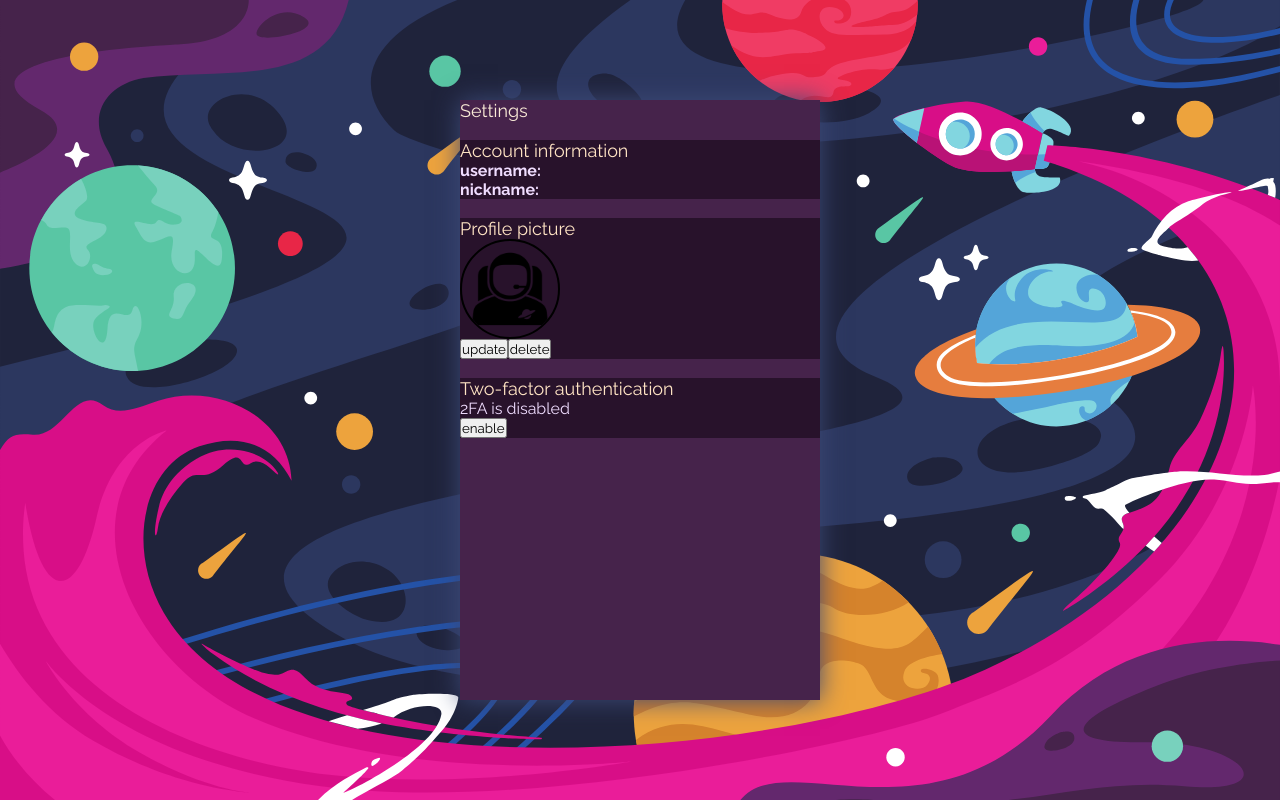
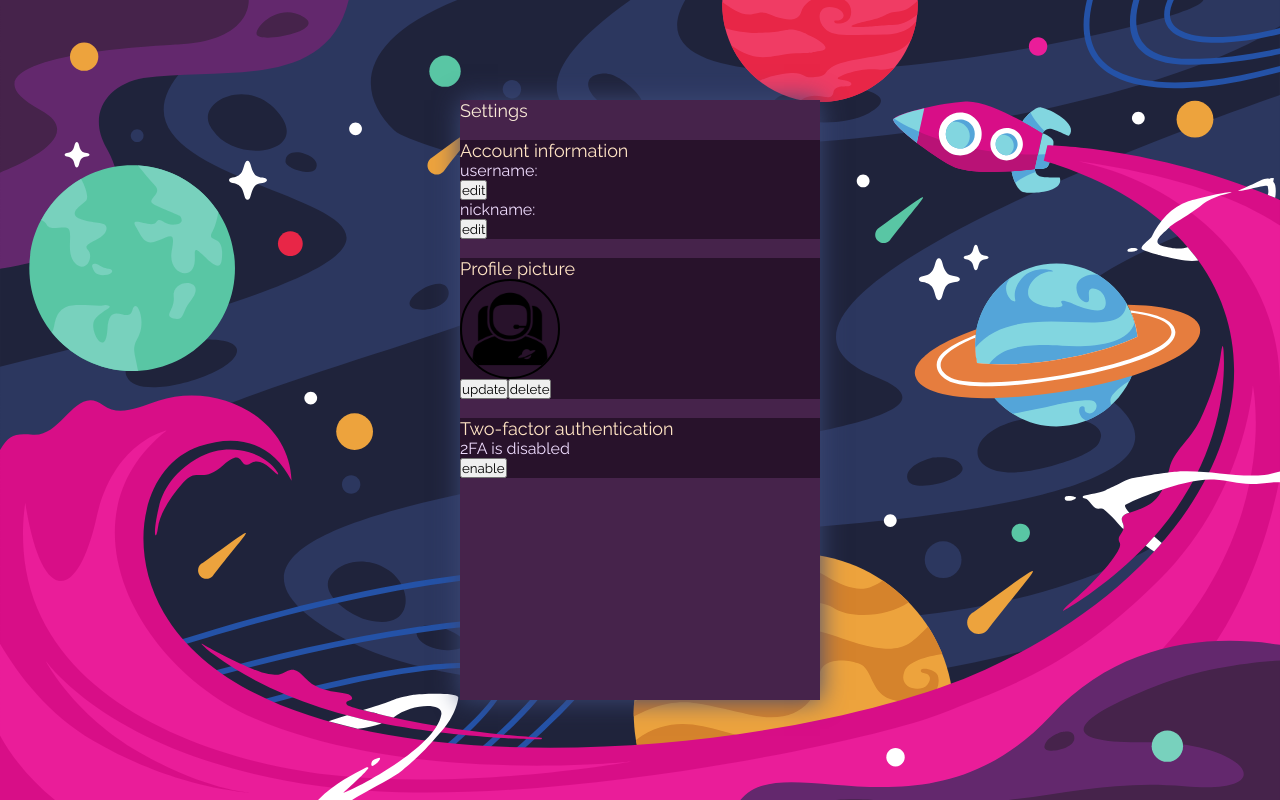
Before and after one commit to acharlas/42-transcendence, a React (Create React App) app in the folder front/react/: page /settings in a window 1280 px wide. Built offline with nearby package versions, Linux system fonts and the light colour scheme; no server answers.

Commit message:
settings for username/nickname

```diff
--- /dev/null
+++ b/front/react/src/settings/patchUserData.ts
@@ -0,0 +1,52 @@
+import axios from "axios";
+
+export interface PatchNicknameDto {
+  nickname: string;
+}
+export interface PatchUsernameDto {
+  username: string;
+}
+
+export const patchNickname = async (params: PatchNicknameDto): Promise<void> => {
+  console.log("patchnick service", { params });
+  return new Promise<void>((resolve, reject) => {
+    axios.patch(
+      "http://localhost:3333/users",
+      {
+        nickname: params.nickname
+      },
+      {
+        headers: { Authorization: `Bearer ` + window.sessionStorage.getItem("Token") }
+      },
+    )
+      .then((ret) => {
+        return resolve(ret.data);
+      })
+      .catch((err) => {
+        console.log({ err });
+        return reject(err);
+      });
+  });
+};
+
+export const patchUsername = async (params: PatchUsernameDto): Promise<void> => {
+  console.log("patchname service", { params });
+  return new Promise<void>((resolve, reject) => {
+    axios.patch(
+      "http://localhost:3333/users",
+      {
+        username: params.username
+      },
+      {
+        headers: { Authorization: `Bearer ` + window.sessionStorage.getItem("Token") }
+      },
+    )
+      .then((ret) => {
+        return resolve(ret.data);
+      })
+      .catch((err) => {
+        console.log({ err });
+        return reject(err);
+      });
+  });
+};
--- a/front/react/src/settings/settings.css
+++ b/front/react/src/settings/settings.css
@@ -21,33 +21,34 @@
 
 .settings__profile__picture__container {
   display: flex;
+  flex-wrap: nowrap;
   /* align-items: center; */
   /* margin: auto; */
-  width: 50%;
+  /* width: 50%; */
 }
 
 /* names */
 
 .settings__namewrap {
-  text-align: justify;
-  display: flex;
+
+  color: #f0ddff;
 }
 
-.settings__nameleft {
-  flex: 1;
-  text-align: left;
-
+.settings__name__title {
   color: #f0ddff;
-  font-weight: bold;
-  font-size: medium;
 }
 
-.settings__nameright {
-  flex: 1;
-  text-align: right;
+.settings__name__noedit {
+  color: #f0ddff;
+}
 
-  color: #f0ddff;
-  font-size: medium;
+.settings__name__edit {
+  color: #000000;
+  background: rgb(255, 203, 203);
+}
+
+.settings__name__edit__button {
+  color: #000000;
 }
 
 /* mfa */
--- a/front/react/src/settings/settings_component.tsx
+++ b/front/react/src/settings/settings_component.tsx
@@ -2,11 +2,11 @@ import React, { useEffect, useState } from "react";
 import { useNavigate } from "react-router-dom";
 
 import { getUserData } from "./getUserData"
+import { patchUsername, patchNickname } from "./patchUserData"
 import mfaService from "../mfa/mfa-service";
 import defaultPicture from "../image/defaultPicture.png"
 import "./settings.css"
-// import "../style.css"
-
+import "../style.css"
 
 export default function Profile() {
   const navigate = useNavigate();
@@ -22,6 +22,10 @@ export default function Profile() {
   // State variables
   const [username, setUsername] = useState("");
   const [nickname, setNickname] = useState("");
+  const [newUsername, setNewUsername] = useState("");
+  const [newNickname, setNewNickname] = useState("");
+  const [editingUsername, setEditingUsername] = useState(false);
+  const [editingNickname, setEditingNickname] = useState(false);
   const [mfaEnabled, setMfaEnabled] = useState(false);
 
   useEffect(() => {
@@ -42,6 +46,43 @@ export default function Profile() {
     };
     fetchUserData();
   });
+
+  // NAMES
+  const editUsername = async (event: React.MouseEvent<HTMLButtonElement>) => {
+    event.preventDefault();
+    patchUsername({ username: newUsername });
+    setEditingUsername(false);
+    setNewUsername("");
+  }
+  const editNickname = async (event: React.MouseEvent<HTMLButtonElement>) => {
+    event.preventDefault();
+    patchNickname({ nickname: newNickname });
+    setEditingNickname(false);
+    setNewNickname("");
+  }
+
+  const startEditingUsername = async (event: React.MouseEvent<HTMLButtonElement>) => {
+    setEditingUsername(true);
+  }
+  const startEditingNickname = async (event: React.MouseEvent<HTMLButtonElement>) => {
+    setEditingNickname(true);
+  }
+
+  const stopEditingUsername = async (event: React.MouseEvent<HTMLButtonElement>) => {
+    setEditingUsername(false);
+    setNewUsername("");
+  }
+  const stopEditingNickname = async (event: React.MouseEvent<HTMLButtonElement>) => {
+    setEditingNickname(false);
+    setNewNickname("");
+  }
+
+  const handleNewUsernameChange = async (event: React.ChangeEvent<HTMLInputElement>) => {
+    setNewUsername(event.target.value);
+  }
+  const handleNewNicknameChange = async (event: React.ChangeEvent<HTMLInputElement>) => {
+    setNewNickname(event.target.value);
+  }
 
   // MFA
   const enableMfa = async (event: React.MouseEvent<HTMLButtonElement>) => {
@@ -107,21 +148,84 @@ export default function Profile() {
               Account information
             </div>
 
+            <div className="settings__name__title">
+              username:
+            </div>
             <div className="settings__namewrap">
-              <div className="settings__nameleft">
-                username:
-              </div>
-              <div className="settings__nameright">
-                {username}
+              <div>
+                {editingUsername
+                  ?
+                  <div>
+                    <input className="settings__name__edit"
+                      placeholder="new username"
+                      value={newUsername}
+                      onChange={handleNewUsernameChange}
+                      type="text"
+                    />
+                    <div>
+                      <button className="settings__name__edit__button"
+                        onClick={editUsername}>
+                        edit
+                      </button>
+                      <button className="settings__name__edit__button"
+                        onClick={stopEditingUsername}>
+                        cancel
+                      </button>
+                    </div>
+                  </div>
+                  :
+                  <div>
+                    <div className="settings__name__noedit">
+                      {username}
+                    </div>
+                    <div>
+                      <button className="settings__name__edit__button"
+                        onClick={startEditingUsername}>
+                        edit
+                      </button>
+                    </div>
+                  </div>
+                }
               </div>
             </div>
 
+
+            <div className="settings__name__title">
+              nickname:
+            </div>
             <div className="settings__namewrap">
-              <div className="settings__nameleft">
-                nickname:
-              </div>
-              <div className="settings__nameright">
-                {nickname}
+              <div>
+                {editingNickname
+                  ?
+                  <div>
+                    <input className="settings__name__edit"
+                      placeholder="new nickname"
+                      value={newNickname}
+                      onChange={handleNewNicknameChange}
+                      type="text"
+                    />
+                    <div>
+                      <button className="settings__name__edit__button"
+                        onClick={editNickname}>
+                        edit
+                      </button>
+                      <button className="settings__name__edit__button"
+                        onClick={stopEditingNickname}>
+                        cancel
+                      </button>
+                    </div>
+                  </div>
+                  :
+                  <div>
+                    <div className="settings__name__noedit">
+                      {nickname}
+                    </div>
+                    <button className="settings__name__edit__button"
+                      onClick={startEditingNickname}>
+                      edit
+                    </button>
+                  </div>
+                }
               </div>
             </div>
           </div>
@@ -133,7 +237,12 @@ export default function Profile() {
               Profile picture
             </div>
             <div className="settings__profile__picture__container">
-              <img className="settings__profile__picture" src={defaultPicture} alt="default pic" />
+              <img className="settings__profile__picture"
+                src={defaultPicture}
+                alt="" />
+              {
+                //TODO: display profile pictures
+              }
             </div>
             <button>
               update
```
Also changed, not shown: front/react/src/settings/getUserData.ts (+2 -5 lines).
